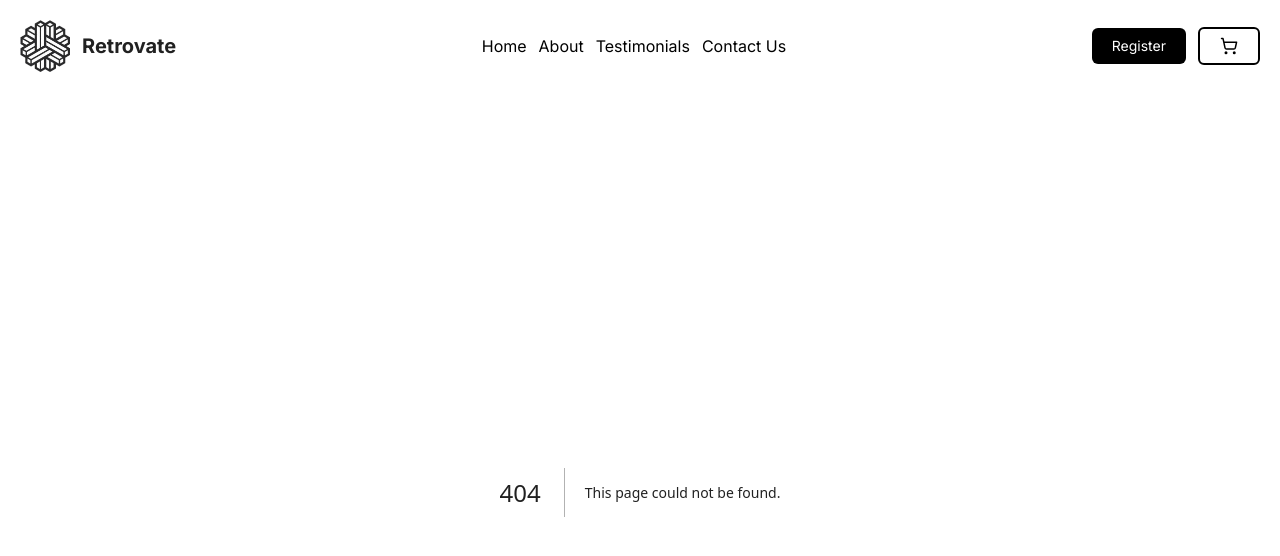
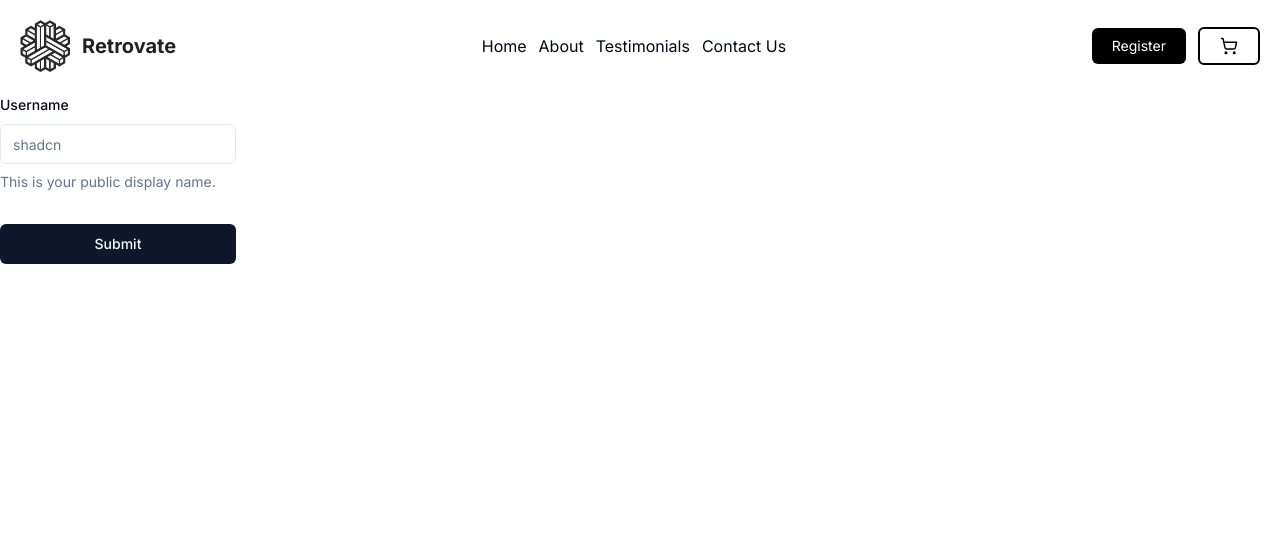
Before and after one commit to japsap/Retrovate-online-store, a Next.js app: page /account in a window 1280 px wide. Before the commit this address had no page. Shown: the top 556 px of the page. Built offline with nearby package versions, Linux system fonts and the light colour scheme.

Commit message:
login form validation
login form validation + google login provider + user schema + database

```diff
--- /dev/null
+++ b/src/app/account/page.js
@@ -0,0 +1,64 @@
+"use client";
+
+import { Button } from "@/components/ui/button";
+import {
+  Form,
+  FormControl,
+  FormDescription,
+  FormField,
+  FormItem,
+  FormLabel,
+  FormMessage,
+} from "@/components/ui/form";
+import { Input } from "@/components/ui/input";
+import { useForm } from "react-hook-form";
+
+import z from "zod";
+import { zodResolver } from "@hookform/resolvers/zod";
+
+const page = () => {
+  const formSchema = z.object({
+    username: z.string().min(3, {
+      message: "Username must be atleast 3 characters",
+    }),
+  });
+
+  const form = useForm({
+    resolver: zodResolver(formSchema),
+    defaultValues: {
+      username: "",
+      email: "",
+      password: "",
+    },
+  });
+
+  function onSubmit() {}
+
+  return (
+    <div className="flex-between">
+      <Form {...form}>
+        <form onSubmit={form.handleSubmit(onSubmit)} className="space-y-8">
+          <FormField
+            control={form.control}
+            name="username"
+            render={({ field }) => (
+              <FormItem>
+                <FormLabel>Username</FormLabel>
+                <FormControl>
+                  <Input placeholder="shadcn" {...field} />
+                </FormControl>
+                <FormDescription>
+                  This is your public display name.
+                </FormDescription>
+                <FormMessage />
+              </FormItem>
+            )}
+          />
+          <Button type="submit" className='w-full'>Submit</Button>
+        </form>
+      </Form>
+    </div>
+  );
+};
+
+export default page;
--- /dev/null
+++ b/src/app/api/auth/[...nextauth]/route.js
@@ -0,0 +1,52 @@
+import { db } from '@lib/db'
+import User from '@schemas/User'
+import nextAuth from 'next-auth'
+import GoogleProvider from 'next-auth/providers/google'
+
+const handler = nextAuth({
+    providers : [
+        GoogleProvider({
+            clientId: process.env.GOOGLE_ID,
+            clientSecret: process.env.GOOGLE_CLIENT_SECRET,
+        })
+    ],
+    callbacks : {
+        async session({ session }){
+            const userSession = await User.findOne({
+                email : session.user.email
+            });
+
+            session.user.id = userSession._id.toString();
+
+            return session
+        },
+
+
+        async signIn({profile}){
+            try{
+
+                await db()
+
+                const existingUser = await User.findOne({
+                    email: profile.email
+                })
+
+                if(!existingUser){
+                    await User.create({
+                        email: profile.email,
+                        username: profile.name.replace(" ","").toLowerCase(),
+                        image: profile.picture
+                    })
+                }
+
+                return true
+
+            } catch(err){
+                return false
+            }
+        }
+    }
+})
+
+
+export { handler as GET, handler as POST}
--- a/src/components/Navbar.js
+++ b/src/components/Navbar.js
@@ -6,7 +6,7 @@
 
 const Navbar = () => {
   return (
-    <div className='sticky w-full top-0 bg-white z-[9999999999]'>
+    <div className='sticky w-full top-0 bg-white z-[9]'>
        <div className='flex-between max-w-7xl mx-auto p-5'>
         <Logo/>
 
@@ -17,7 +17,7 @@
         </ul>
 
         <div className='hidden lg:flex items-center gap-3'>
-          <button className='fill-btn'>Register</button>
+          <button className='fill-btn'><a href='/account'>Register</a></button>
             <div className='relative'>
               <button className='outline-btn'>
                 <ShoppingCart size={18}/>
--- /dev/null
+++ b/src/components/ui/button.jsx
@@ -0,0 +1,47 @@
+import * as React from "react"
+import { Slot } from "@radix-ui/react-slot"
+import { cva } from "class-variance-authority";
+
+import { cn } from "@/lib/utils"
+
+const buttonVariants = cva(
+  "inline-flex items-center justify-center whitespace-nowrap rounded-md text-sm font-medium ring-offset-background transition-colors focus-visible:outline-none focus-visible:ring-2 focus-visible:ring-ring focus-visible:ring-offset-2 disabled:pointer-events-none disabled:opacity-50",
+  {
+    variants: {
+      variant: {
+        default: "bg-primary text-primary-foreground hover:bg-primary/90",
+        destructive:
+          "bg-destructive text-destructive-foreground hover:bg-destructive/90",
+        outline:
+          "border border-input bg-background hover:bg-accent hover:text-accent-foreground",
+        secondary:
+          "bg-secondary text-secondary-foreground hover:bg-secondary/80",
+        ghost: "hover:bg-accent hover:text-accent-foreground",
+        link: "text-primary underline-offset-4 hover:underline",
+      },
+      size: {
+        default: "h-10 px-4 py-2",
+        sm: "h-9 rounded-md px-3",
+        lg: "h-11 rounded-md px-8",
+        icon: "h-10 w-10",
+      },
+    },
+    defaultVariants: {
+      variant: "default",
+      size: "default",
+    },
+  }
+)
+
+const Button = React.forwardRef(({ className, variant, size, asChild = false, ...props }, ref) => {
+  const Comp = asChild ? Slot : "button"
+  return (
+    (<Comp
+      className={cn(buttonVariants({ variant, size, className }))}
+      ref={ref}
+      {...props} />)
+  );
+})
+Button.displayName = "Button"
+
+export { Button, buttonVariants }
--- /dev/null
+++ b/src/components/ui/form.jsx
@@ -0,0 +1,133 @@
+import * as React from "react"
+import { Slot } from "@radix-ui/react-slot"
+import { Controller, FormProvider, useFormContext } from "react-hook-form";
+
+import { cn } from "@/lib/utils"
+import { Label } from "@/components/ui/label"
+
+const Form = FormProvider
+
+const FormFieldContext = React.createContext({})
+
+const FormField = (
+  {
+    ...props
+  }
+) => {
+  return (
+    (<FormFieldContext.Provider value={{ name: props.name }}>
+      <Controller {...props} />
+    </FormFieldContext.Provider>)
+  );
+}
+
+const useFormField = () => {
+  const fieldContext = React.useContext(FormFieldContext)
+  const itemContext = React.useContext(FormItemContext)
+  const { getFieldState, formState } = useFormContext()
+
+  const fieldState = getFieldState(fieldContext.name, formState)
+
+  if (!fieldContext) {
+    throw new Error("useFormField should be used within <FormField>")
+  }
+
+  const { id } = itemContext
+
+  return {
+    id,
+    name: fieldContext.name,
+    formItemId: `${id}-form-item`,
+    formDescriptionId: `${id}-form-item-description`,
+    formMessageId: `${id}-form-item-message`,
+    ...fieldState,
+  }
+}
+
+const FormItemContext = React.createContext({})
+
+const FormItem = React.forwardRef(({ className, ...props }, ref) => {
+  const id = React.useId()
+
+  return (
+    (<FormItemContext.Provider value={{ id }}>
+      <div ref={ref} className={cn("space-y-2", className)} {...props} />
+    </FormItemContext.Provider>)
+  );
+})
+FormItem.displayName = "FormItem"
+
+const FormLabel = React.forwardRef(({ className, ...props }, ref) => {
+  const { error, formItemId } = useFormField()
+
+  return (
+    (<Label
+      ref={ref}
+      className={cn(error && "text-destructive", className)}
+      htmlFor={formItemId}
+      {...props} />)
+  );
+})
+FormLabel.displayName = "FormLabel"
+
+const FormControl = React.forwardRef(({ ...props }, ref) => {
+  const { error, formItemId, formDescriptionId, formMessageId } = useFormField()
+
+  return (
+    (<Slot
+      ref={ref}
+      id={formItemId}
+      aria-describedby={
+        !error
+          ? `${formDescriptionId}`
+          : `${formDescriptionId} ${formMessageId}`
+      }
+      aria-invalid={!!error}
+      {...props} />)
+  );
+})
+FormControl.displayName = "FormControl"
+
+const FormDescription = React.forwardRef(({ className, ...props }, ref) => {
+  const { formDescriptionId } = useFormField()
+
+  return (
+    (<p
+      ref={ref}
+      id={formDescriptionId}
+      className={cn("text-sm text-muted-foreground", className)}
+      {...props} />)
+  );
+})
+FormDescription.displayName = "FormDescription"
+
+const FormMessage = React.forwardRef(({ className, children, ...props }, ref) => {
+  const { error, formMessageId } = useFormField()
+  const body = error ? String(error?.message) : children
+
+  if (!body) {
+    return null
+  }
+
+  return (
+    (<p
+      ref={ref}
+      id={formMessageId}
+      className={cn("text-sm font-medium text-destructive", className)}
+      {...props}>
+      {body}
+    </p>)
+  );
+})
+FormMessage.displayName = "FormMessage"
+
+export {
+  useFormField,
+  Form,
+  FormItem,
+  FormLabel,
+  FormControl,
+  FormDescription,
+  FormMessage,
+  FormField,
+}
--- /dev/null
+++ b/src/components/ui/input.jsx
@@ -0,0 +1,19 @@
+import * as React from "react"
+
+import { cn } from "@/lib/utils"
+
+const Input = React.forwardRef(({ className, type, ...props }, ref) => {
+  return (
+    (<input
+      type={type}
+      className={cn(
+        "flex h-10 w-full rounded-md border border-input bg-background px-3 py-2 text-sm ring-offset-background file:border-0 file:bg-transparent file:text-sm file:font-medium placeholder:text-muted-foreground focus-visible:outline-none focus-visible:ring-2 focus-visible:ring-ring focus-visible:ring-offset-2 disabled:cursor-not-allowed disabled:opacity-50",
+        className
+      )}
+      ref={ref}
+      {...props} />)
+  );
+})
+Input.displayName = "Input"
+
+export { Input }
--- /dev/null
+++ b/src/components/ui/label.jsx
@@ -0,0 +1,18 @@
+"use client"
+
+import * as React from "react"
+import * as LabelPrimitive from "@radix-ui/react-label"
+import { cva } from "class-variance-authority";
+
+import { cn } from "@/lib/utils"
+
+const labelVariants = cva(
+  "text-sm font-medium leading-none peer-disabled:cursor-not-allowed peer-disabled:opacity-70"
+)
+
+const Label = React.forwardRef(({ className, ...props }, ref) => (
+  <LabelPrimitive.Root ref={ref} className={cn(labelVariants(), className)} {...props} />
+))
+Label.displayName = LabelPrimitive.Root.displayName
+
+export { Label }
--- /dev/null
+++ b/src/lib/db.js
@@ -0,0 +1,10 @@
+import mongoose from "mongoose";
+
+export async function db(){
+    try{
+        await mongoose.connect(process.env.MONGODB_LOCAL_URI)
+        console.log('Database connected!');
+    } catch(err){
+        console.log(err)
+    }
+}
--- /dev/null
+++ b/src/schemas/User.js
@@ -0,0 +1,21 @@
+import { Schema, model, models } from "mongoose";
+
+
+const UserSchema = new Schema({
+    email: {
+        type : String,
+        unique: [ true, 'Email already exists!'],
+        requried: [ true, 'Email is required!']
+    },
+    username: {
+        type: String,
+        required: [true, 'Username is required!'],
+        match: [/^(?=.{8,20}$)(?![_.])(?!.*[_.]{2})[a-zA-Z0-9._]+(?<![_.])$/, "Username invalid, it should contain 8-20 alphanumeric letters and be unique!"]
+      },
+
+    image: {
+        type: String
+    }
+});
+
+export const User = models.User || model("User", UserSchema)
```
Also changed, not shown: package.json (+10 -1 lines), 2 other files (tests, documents, lock files or other folders).
